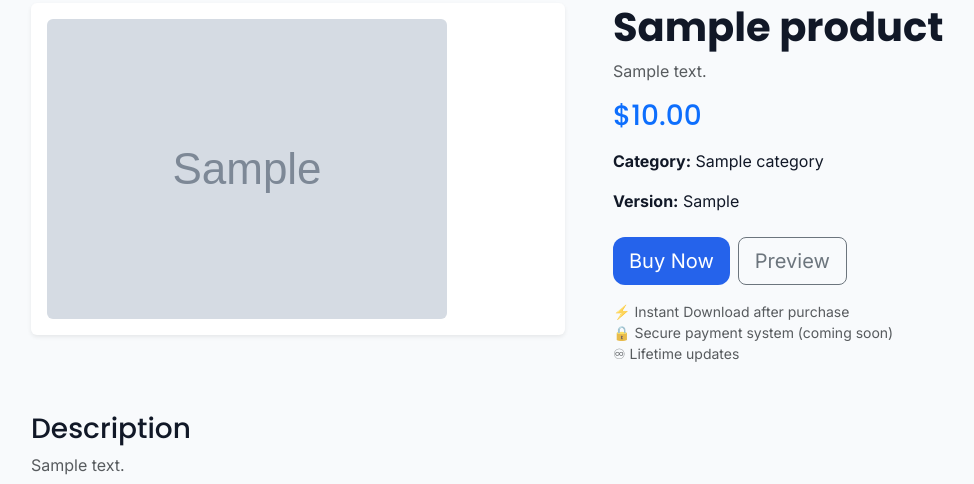
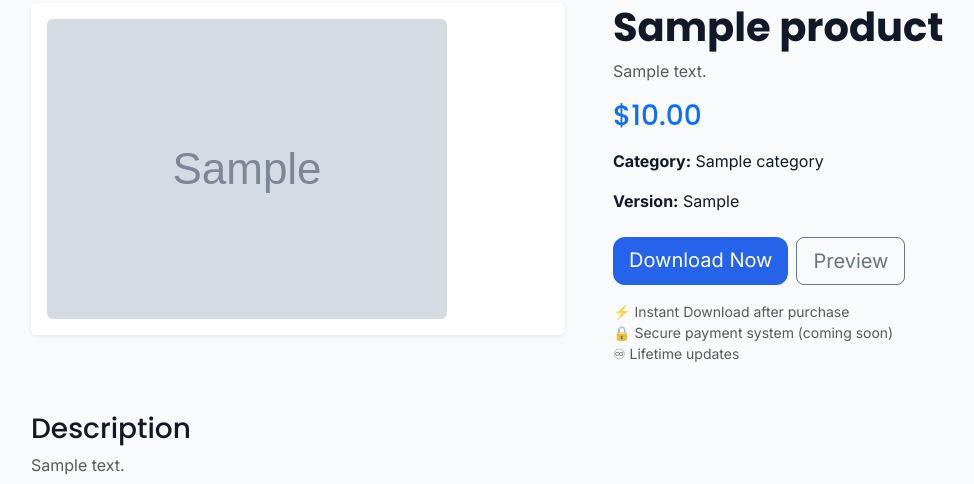
Before and after one commit to St3kl/LosTemplates, a Django app: a page that uses templates/products/product_detail.html in a window 1280 px wide. Shown: the part 102-586 px from the top of the page, without its empty margins (51-1025 px from the left). Run offline with Django 5.2, Linux system fonts and the light colour scheme; tables that the repository leaves empty hold one stand-in row (values such as "Sample post"); grey boxes marked "Sample" are stand-in pictures.

Commit message:
🔐 Secure file access (download protection system)

```diff
--- a/apps/products/urls.py
+++ b/apps/products/urls.py
@@ -4,4 +4,5 @@ from . import views
 urlpatterns = [
     path("", views.product_list, name="product_list"),
     path("<slug:slug>/", views.product_detail, name="product_detail"),
+    path("<slug:slug>/download/", views.download_product, name="product_download"),
 ]
--- a/apps/products/views.py
+++ b/apps/products/views.py
@@ -1,6 +1,9 @@
 from django.shortcuts import get_object_or_404, render
 
 from .models import Product, Category
+from django.http import FileResponse, Http404
+from django.contrib.auth.decorators import login_required
+import os
 
 
 def product_list(request):
@@ -63,4 +66,21 @@
     }
 
     return render(request, "products/product_detail.html", context)
+
+
+@login_required
+def download_product(request, slug):
+
+    product = get_object_or_404(Product, slug=slug, active=True)
+
+    file_path = product.download_file.path
+
+    if not os.path.exists(file_path):
+        raise Http404("File not found")
+
+    return FileResponse(
+        open(file_path, "rb"),
+        as_attachment=True,
+        filename=os.path.basename(file_path)
+    )
 # Create your views here.
--- a/templates/products/product_detail.html
+++ b/templates/products/product_detail.html
@@ -51,11 +51,12 @@
 
             <div class="mt-4 d-flex gap-2">
 
-                <button class="btn btn-primary btn-lg">
+                <a href="{% url 'product_download' product.slug %}"
+   class="btn btn-primary btn-lg">
 
-                    Buy Now
+    Download Now
 
-                </button>
+</a>
 
                 <button class="btn btn-outline-secondary btn-lg">
 
```
